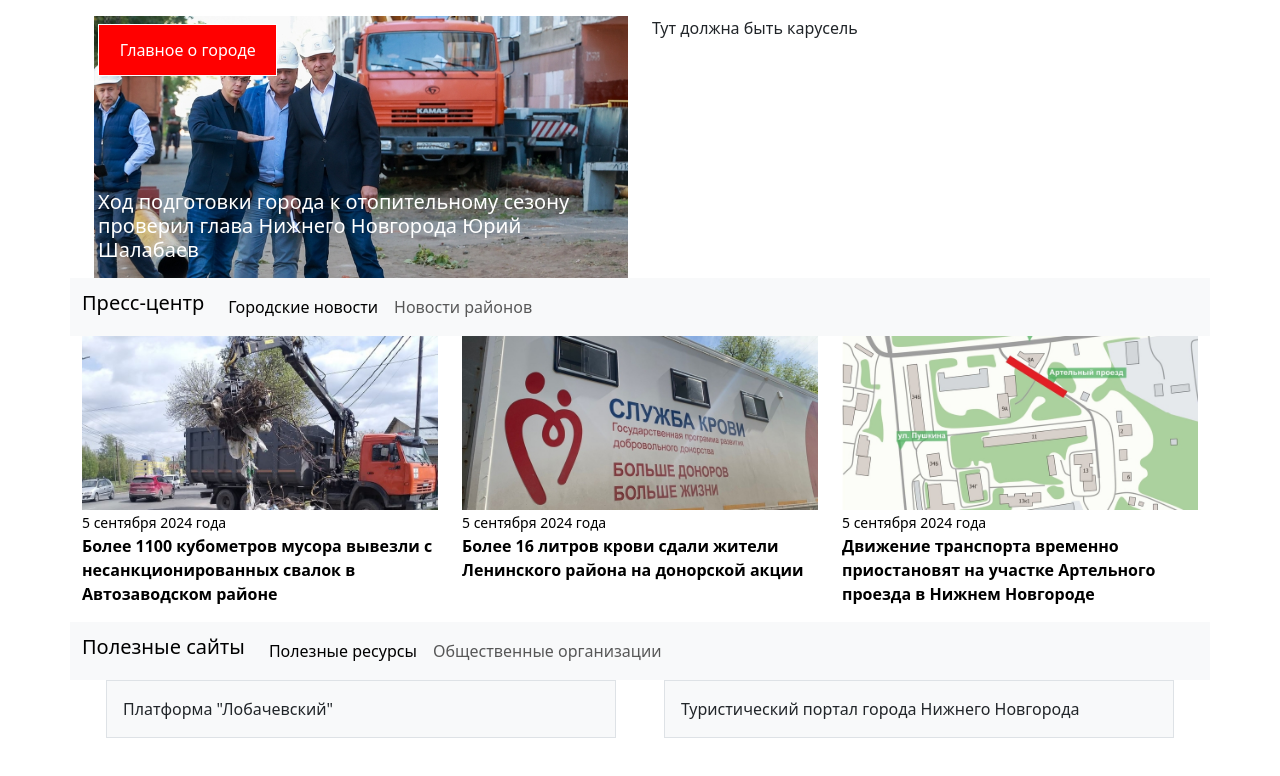
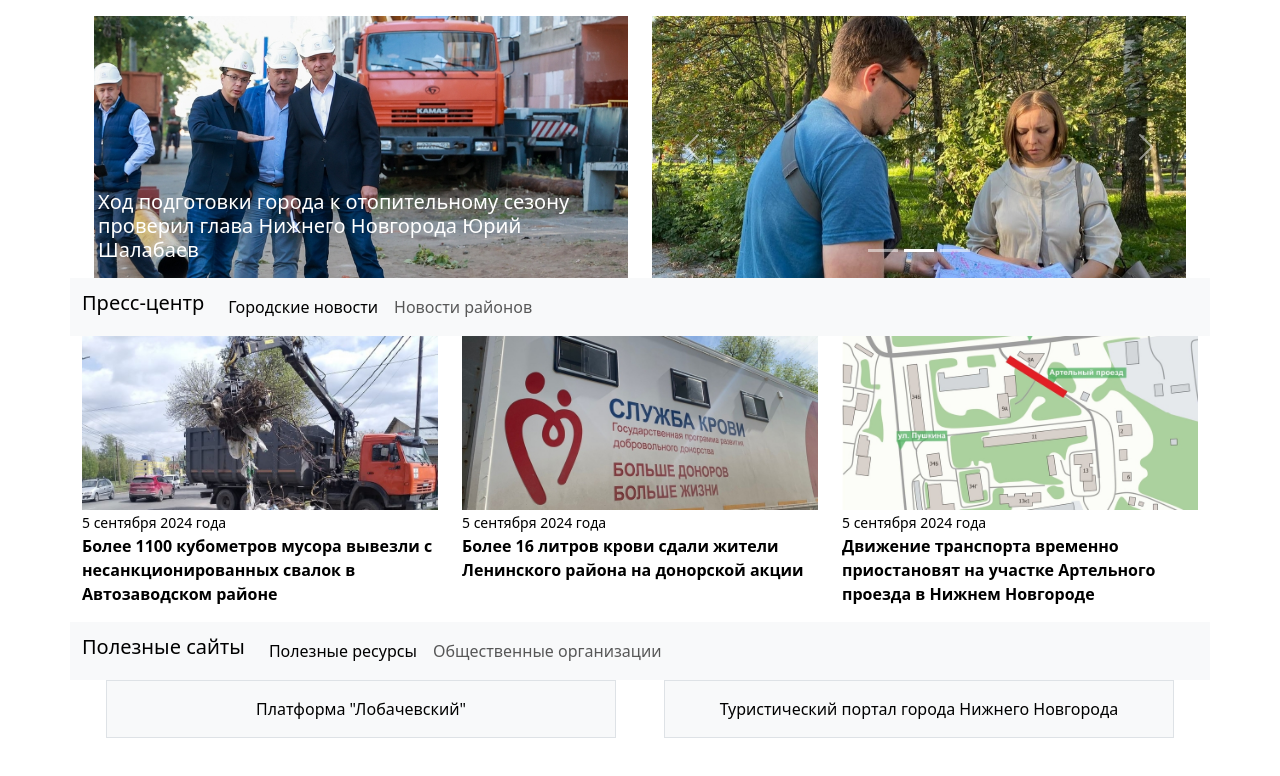
Before and after one commit to Polineska/GP-Days-, a plain HTML site: page index.html in a window 1280 px wide. Both pictures are taken after a click on the link "Полезные ресурсы". Drawn offline with nearby package versions, Linux system fonts and the light colour scheme; a script that the page names is missing.

Commit message:
added carusel

```diff
--- a/index.html
+++ b/index.html
@@ -29,6 +29,7 @@
 
 
   <!-- Навигация -->
+  <!-- Навигация 1 -->
   <nav class="navbar navbar-expand-lg sticky-top">
 
   </nav>
@@ -38,25 +39,60 @@
     <div class="container-lg">
       <div class="container">
         <div class="row">
-          <div id="col_1" class="col">
+          <div class="col col_1">
             <a href="https://xn--b1acdfjbh2acclca1a.xn--p1ai/news/26085">
               <img class="img-fluid" src="images/img_1.jpg">
               <div class="bottom-left">
                 <h5>Ход подготовки города к отопительному сезону<br>проверил глава Нижнего Новгорода Юрий<br>Шалабаев
                 </h5>
               </div>
-              <div class="top-left">
+              <!--<div class="top-left">
                 <div class="rectangle text_center_middle">Главное о городе</div>
-              </div>
+              </div>-->
             </a>
           </div>
           <div class="col">
-            Тут должна быть карусель
+            <div id="carouselExampleIndicators" class="carousel slide" data-bs-ride="carousel">
+              <div class="carousel-indicators">
+                <button type="button" data-bs-target="#carouselExampleIndicators" data-bs-slide-to="0" class="active"
+                  aria-current="true" aria-label="Slide 1"></button>
+                <button type="button" data-bs-target="#carouselExampleIndicators" data-bs-slide-to="1"
+                  aria-label="Slide 2"></button>
+                <button type="button" data-bs-target="#carouselExampleIndicators" data-bs-slide-to="2"
+                  aria-label="Slide 3"></button>
+              </div>
+              <div class="carousel-inner">
+                <div class="carousel-item active">
+                  <a href="https://xn--b1acdfjbh2acclca1a.xn--p1ai/news/26083"><img src="images/img_5.jpg"
+                      class="d-block w-100 img-flui" alt="Подводный субботник: день нашего озера"></a>
+                </div>
+                <div class="carousel-item">
+                  <a href="https://xn--b1acdfjbh2acclca1a.xn--p1ai/news/26092"><img src="images/img_6.jpg"
+                      class="d-block w-100 img-fluid"
+                      alt="Проект озеленения территории по пр. Гагарина от ул. Лебедева до ул. 40 лет Победы"></a>
+                </div>
+                <div class="carousel-item">
+                  <a href="https://xn--b1acdfjbh2acclca1a.xn--p1ai/news/26070"><img src="images/img_7.jpg"
+                      class="d-block w-100 img-flui"
+                      alt="Джазовый фестиваль «Осень в Швейцарии. Золотая коллекция» откроется в городском парке 6 сентября"></a>
+                </div>
+              </div>
+              <button class="carousel-control-prev" type="button" data-bs-target="#carouselExampleIndicators"
+                data-bs-slide="prev">
+                <span class="carousel-control-prev-icon" aria-hidden="true"></span>
+                <span class="visually-hidden">Предыдущий</span>
+              </button>
+              <button class="carousel-control-next" type="button" data-bs-target="#carouselExampleIndicators"
+                data-bs-slide="next">
+                <span class="carousel-control-next-icon" aria-hidden="true"></span>
+                <span class="visually-hidden">Следующий</span>
+              </button>
+            </div>
           </div>
         </div>
       </div>
       <div class="row">
-        <nav class="navbar navbar-expand-lg navbar-light bg-light">
+        <nav class="navbar navbar-expand-lg navbar-light bg-light h_navbar">
           <div class="container-fluid">
             <h5 class="navbar-brand">Пресс-центр</h5>
             <button class="navbar-toggler" type="button" data-bs-toggle="collapse" data-bs-target="#navbarNav"
@@ -125,16 +161,19 @@
       <div class="container px-4">
         <div class="row gx-5">
           <div class="col">
-            <div class="p-3 border bg-light">Платформа "Лобачевский"</div>
+            <a href="https://lbch.ru/" class="h_news">
+              <div class="p-3 border bg-light">Платформа "Лобачевский"</div>
+            </a>
           </div>
           <div class="col">
-            <div class="p-3 border bg-light">Туристический портал города Нижнего Новгорода</div>
+            <a href="https://nn-grad.ru/" class="h_news">
+              <div class="p-3 border bg-light">Туристический портал города Нижнего Новгорода</div>
+            </a>
           </div>
         </div>
       </div>
     </div>
     </div>
-
   </main>
 
 
--- a/styles/style.css
+++ b/styles/style.css
@@ -1,4 +1,5 @@
-#col_1 {
+/*Содержание страницы*/
+.col_1 {
     position: relative;
     text-align: center;
     color: white;
@@ -42,3 +43,11 @@
 .h_li{
     text-align: right;
 }
+
+.h_navbar{
+    background-color: #F6F6F6;
+}
+
+.p-3{
+    text-align: center;
+}
```
Also changed, not shown: images/img_5.jpg (added), images/img_6.jpg (added), images/img_7.jpg (added).
